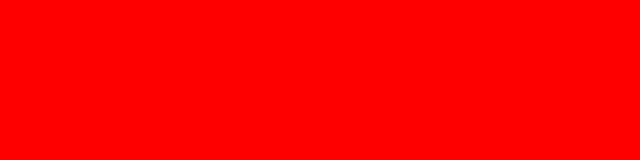
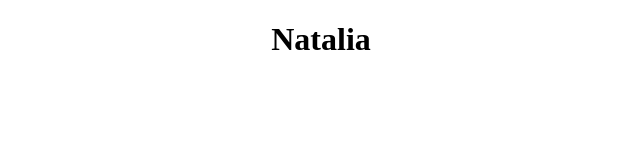
Before and after one commit to NataliaCancelado/learning-css2, a plain HTML site: page web-page/index.html in a window 1280 px wide. Shown: the whole page, without its empty margins (319-959 px from the left). Drawn offline with Linux system fonts and the light colour scheme.

Commit message:
Se centra titulo

```diff
--- a/web-page/css/styles.css
+++ b/web-page/css/styles.css
@@ -1,8 +1,8 @@
 html,
 body {
-  background-color: red;
   padding: 0;
   margin: 0;
+  text-align: center;
 }
 #container {
   max-width: 1200px;
--- a/web-page/index.html
+++ b/web-page/index.html
@@ -3,8 +3,11 @@
   <head>
     <meta charset="UTF-8" />
     <meta name="viewport" content="width=device-width, initial-scale=1.0" />
-    <title>Document</title>
+    <title>Natalia</title>
     <link rel="stylesheet" href="css/styles.css" />
   </head>
-  <body></body>
+  <body>
+    <div id="container"></div>
+    <h1>Natalia</h1>
+  </body>
 </html>
```
